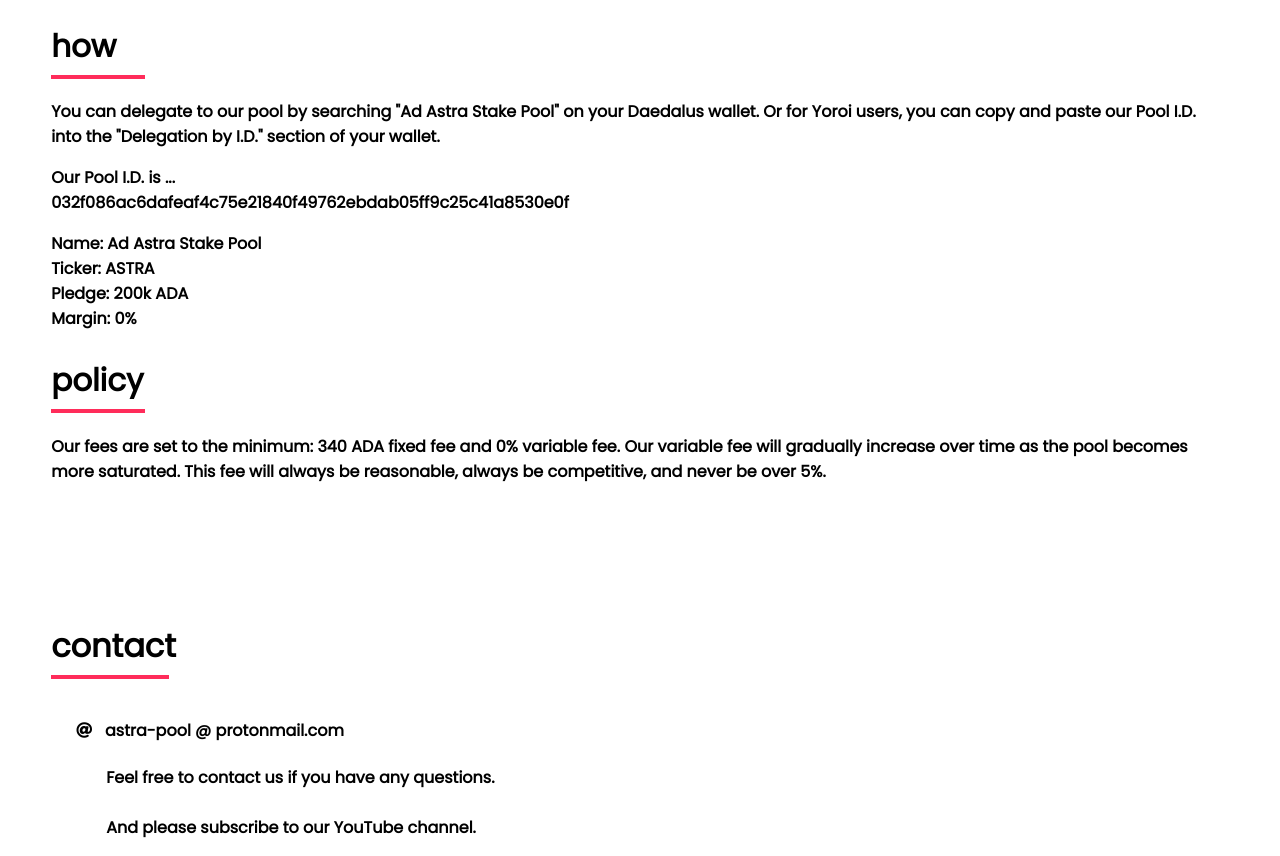
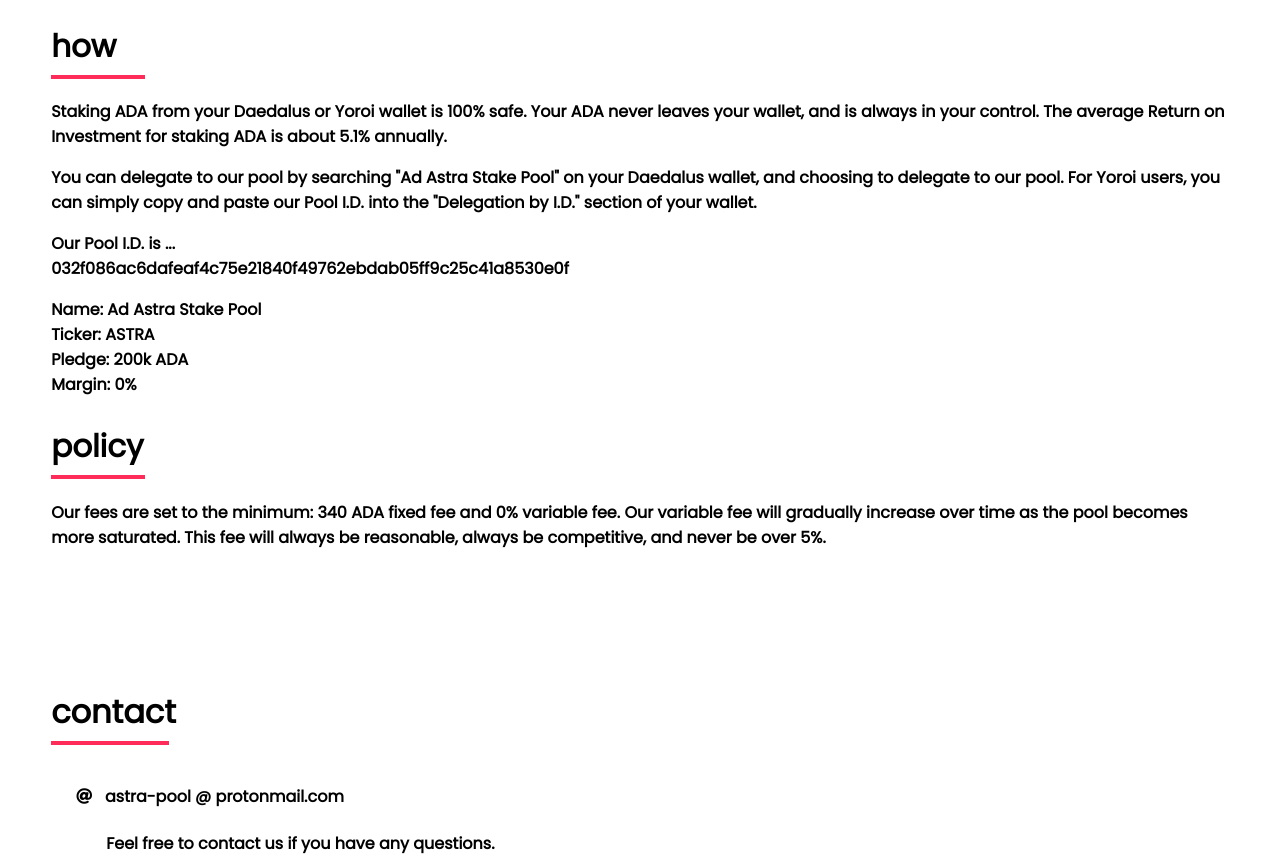
Before and after one commit to user-andrew/bl-og, a plain HTML site: page index.html in a window 1280 px wide. Shown: the part 1577-2433 px from the top of the page. Drawn offline with nearby package versions, Linux system fonts and the light colour scheme.

Commit message:
Update index.html

```diff
--- a/index.html
+++ b/index.html
@@ -64,8 +64,11 @@
         	<h1 style="font-size:31px;">how</h1>
         </p>
         <p>
-            You can delegate to our pool by searching "Ad Astra Stake Pool" on your Daedalus wallet. Or for Yoroi users, you can copy and paste our Pool I.D. into the "Delegation by I.D." section of your wallet.
-       </p>
+            Staking ADA from your Daedalus or Yoroi wallet is 100% safe. Your ADA never leaves your wallet, and is always in your control. The average Return on Investment for staking ADA is about 5.1% annually.
+        </p>
+        <p>
+            You can delegate to our pool by searching "Ad Astra Stake Pool" on your Daedalus wallet, and choosing to delegate to our pool. For Yoroi users, you can simply copy and paste our Pool I.D. into the "Delegation by I.D." section of your wallet.
+        </p>
         <p>
         	Our Pool I.D. is ...</br>032f086ac6dafeaf4c75e21840f49762ebdab05ff9c25c41a8530e0f
         </p>
```
